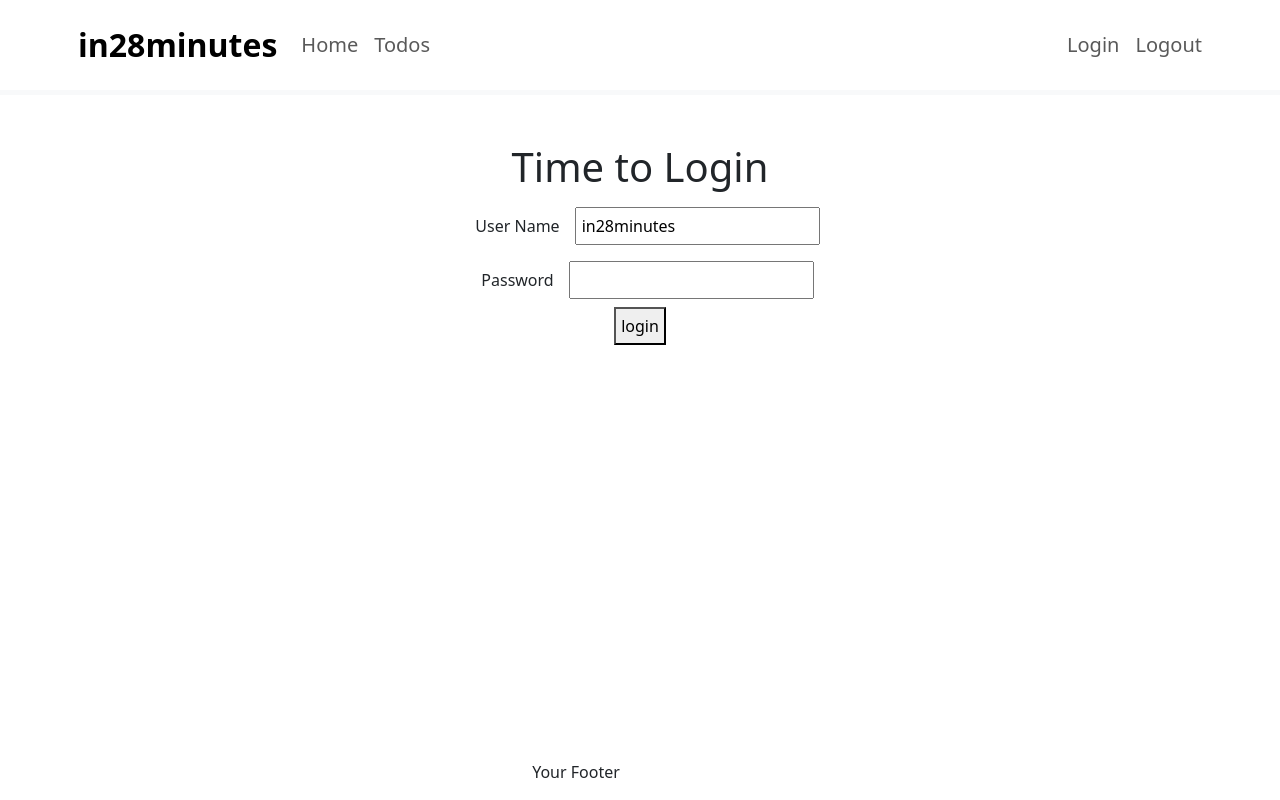
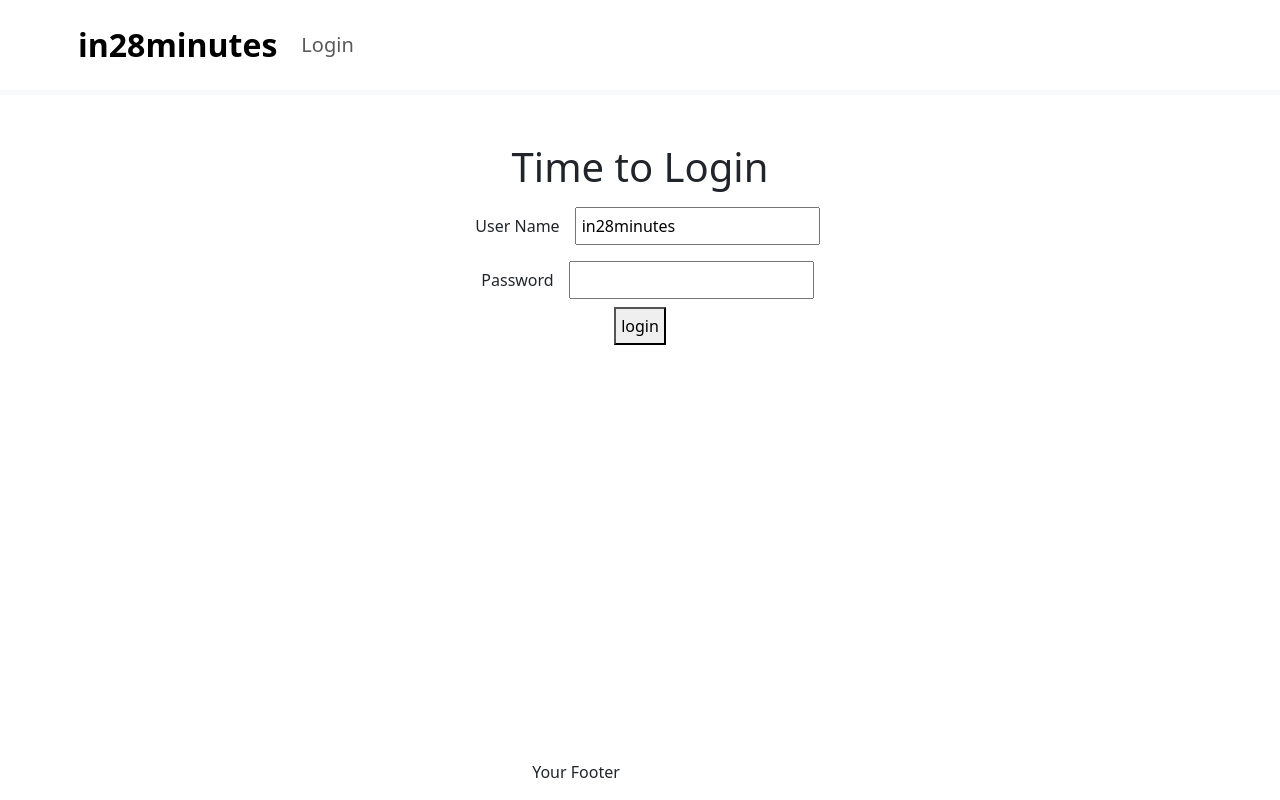
Before and after one commit to Yoshiki-Itagaki/rest-api-full-stack-react-todo-app, a React (Create React App) app: page / in a window 1280 px wide. Built offline with nearby package versions, Linux system fonts and the light colour scheme.

Commit message:
Setting isAuthenticated into React state - Auth Context

```diff
--- a/src/components/todo/HeaderComponent.jsx
+++ b/src/components/todo/HeaderComponent.jsx
@@ -5,8 +5,11 @@
 
     // const authContext = useContext(AuthContext);
     const authContext = useAuth();
+    const isAuthenticated = authContext.isAuthenticated;
 
-    console.log('authCoontext.value', authContext.number);
+    function logout() {
+        authContext.setAuthenticated(false);
+    }
 
     return (
         <header className="border-bottom border-light border-5 mb-5 p-2">
@@ -14,15 +17,35 @@
                 <div className="row">
                     <nav className="navbar navbar-expand-lg">
                         <a className="navbar-brand ms-2 fs-2 fw-bold text-black" href="https://www.in28minutes.com">in28minutes</a>
+                        { isAuthenticated &&
                         <div className="collapse navbar-collapse">
-                            <ul className="navbar-nav">
-                                <li className="nav-item fs-5"><Link className="nav-link" to="/welcome/in28minutes">Home</Link></li>
-                                <li className="nav-item fs-5"><Link className="nav-link" to="/todos">Todos</Link></li>
-                            </ul>
-                        </div>
                         <ul className="navbar-nav">
-                            <li className="nav-item fs-5"><Link className="nav-link" to="/login">Login</Link></li>
-                            <li className="nav-item fs-5"><Link className="nav-link" to="/logout">Logout</Link></li>
+                            <li className="nav-item fs-5">
+                                {isAuthenticated &&
+                                    <Link className="nav-link" to="/welcome/in28minutes">Home</Link>
+                                }
+                            </li>
+                            <li className="nav-item fs-5">
+                                {isAuthenticated &&
+                                    <Link className="nav-link" to="/welcome/in28minutes">Home</Link>
+                                }
+                            </li>
+                        </ul>
+                          </div>
+
+                        }
+
+                        <ul className="navbar-nav">
+                            <li className="nav-item fs-5">
+                                {!isAuthenticated &&
+                                    <Link className="nav-link" to="/login">Login</Link>
+                                }
+                            </li>
+                            <li className="nav-item fs-5">
+                                {isAuthenticated &&
+                                    <Link className="nav-link" to="/logout" onClick={logout}>Logout</Link>
+                                }
+                            </li>
                         </ul>
                     </nav>
                 </div>
--- a/src/components/todo/LoginComponent..jsx
+++ b/src/components/todo/LoginComponent..jsx
@@ -1,5 +1,6 @@
 import { useState } from "react";
 import { useNavigate } from "react-router-dom";
+import { useAuth } from "./security/AuthContext";
 
 export default function LoginComponent() {
 
@@ -9,6 +10,8 @@
     const [showErrorMessage, setShowErrorMessage ] = useState(false);
 
     const navigate = useNavigate();
+
+    const authContext = useAuth();
 
     function handleUsernameChange(event) {
         setUsername(event.target.value);
@@ -20,10 +23,12 @@
 
     function handleSubmit() {
         if(username === 'in28minutes' && password === 'dummy' ){
+            authContext.setIsAuthenticated(true);
             setShowSuccessMessage(true);
             setShowErrorMessage(false);
             navigate(`/welcome/${username}`);
         } else {
+            authContext.setIsAuthenticated(false);
             setShowSuccessMessage(false);
             setShowErrorMessage(true);
         }
--- a/src/components/todo/security/AuthContext.js
+++ b/src/components/todo/security/AuthContext.js
@@ -1,23 +1,24 @@
 import { createContext, useContext, useState } from "react";
 
-// Create a Context
+// 1. Create a Context
 export const AuthContext = createContext();
 
 export const useAuth = () => useContext(AuthContext);
 
-// Put some state in the context
-// Share the created context with other components
+// 2. Share the created context with other components
 
 export default function AuthProvider ({ children }) {
 
+    // 3. Put some state in the context
     const [number, setNumber] = useState(10);
+    const [isAuthenticated, setIsAuthenticated] = useState(false);
 
-    setInterval(() =>
-        setNumber(number+1), 10000
-    )
+    // setInterval(() =>
+    //     setNumber(number+1), 10000
+    // )
 
     return (
-        <AuthContext.Provider value={{number}}>
+        <AuthContext.Provider value={{number, isAuthenticated, setIsAuthenticated}}>
             {children}
         </AuthContext.Provider>
     )
```
